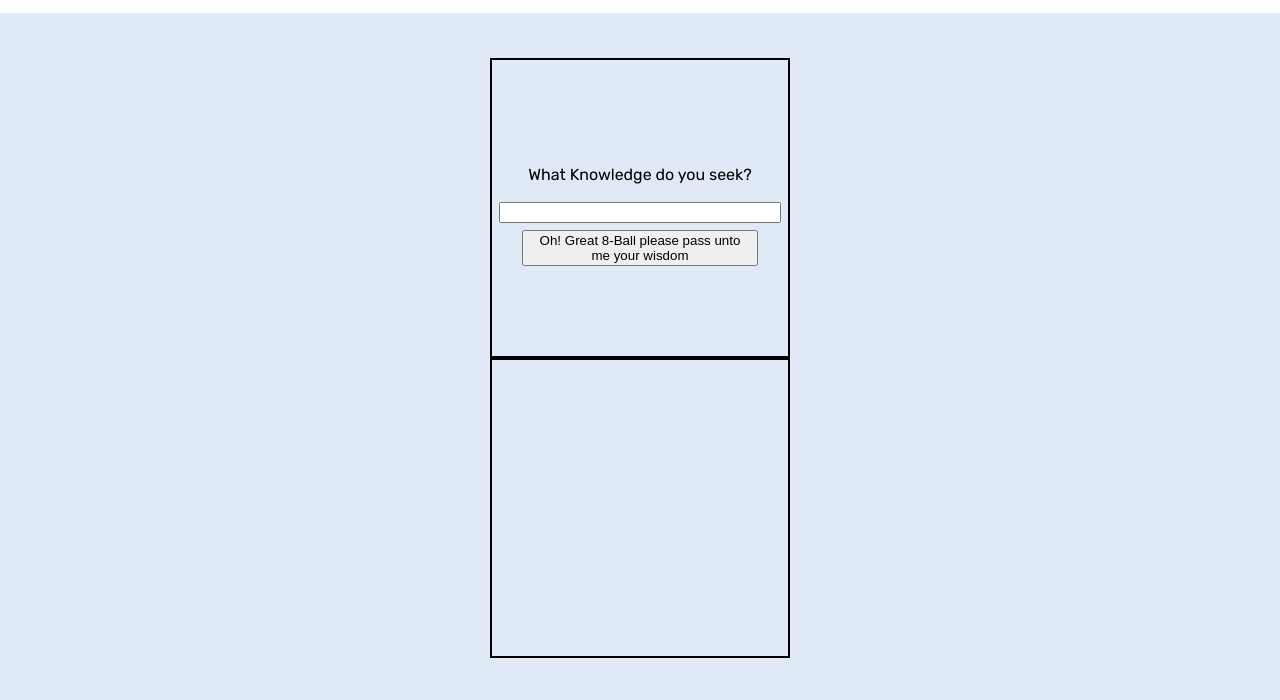
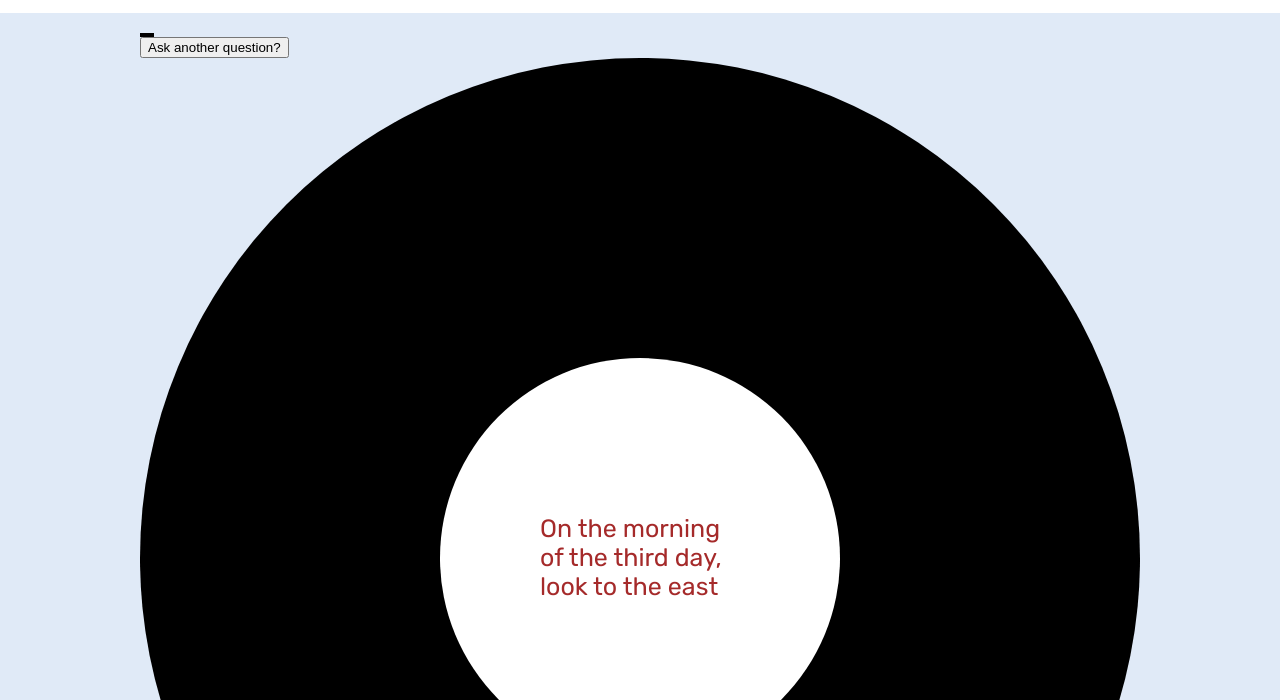
Before and after one commit to Thomas-Jenkins/magic_eightball_Assignment, a plain HTML site: page index.html in a window 1280 px wide. Both pictures are taken after a click on the button "Oh! Great 8-Ball please pass unto me your wisdom". Shown: the part 68-768 px from the top of the page. Drawn offline with Linux system fonts and the light colour scheme.

Commit message:
add JavaScript fnctionality for 8 ball and transition screen

```diff
--- a/app.js
+++ b/app.js
@@ -6,3 +6,65 @@
   // get user input
   // use user input to update state
   // update DOM to reflect the new state
+const userInput = document.getElementById('user-input');
+// console.log(userInput);
+const submit = document.getElementById('submit');
+// console.log(submit);
+const answer = document.getElementById('answer');
+//console.log(answer);
+
+const answers = [
+    'I must rest here a moment',
+    'It may be your task to find the Cracks of Doom',
+    'He that breaks a thing to find out what it is, has left the path of wisdom.',
+    'Deep is the abyss',
+    'The treacherous are ever distrustful.',
+    'Go in peace',
+    'It is wisdom to recognize necessity',
+    'All we have to decide is what to do with the time that is given us',
+    'Even the very wise cannot see all ends',
+    'On the morning of the third day, look to the east'
+];
+
+const inputBox = document.getElementById('input-box');
+const outputBox = document.getElementById('output-box');
+const userQuestion = document.getElementById('user-question');
+const reset = document.getElementById('reset');
+
+
+
+submit.addEventListener('click', () => {
+    // inputBox.classList.add('fade-out');
+    // setTimeout(() => {
+    //     inputBox.classList.add('hidden');
+    // }, 2);
+
+    // setTimeout(() => {
+    //     outputBox.classList.remove('hidden');
+    // }, 4);
+
+    inputBox.classList.add('hidden');
+    outputBox.classList.remove('hidden');
+
+    const answerIndexRandom = Math.floor(Math.random() * answers.length);
+    const randomAnswer = answers[answerIndexRandom];
+
+    answer.textContent = randomAnswer;
+
+
+
+
+    const question = userInput.value;
+    userQuestion.textContent = question;
+
+    const ballBackground = document.getElementById('ball-background');
+    ballBackground.classList.add('shake');
+
+    answer.classList.add('fade-in');
+
+});
+
+reset.addEventListener('click', () => {
+    inputBox.classList.remove('hidden');
+    outputBox.classList.add('hidden');
+});
--- a/index.html
+++ b/index.html
@@ -22,6 +22,7 @@
     </header>
 
     <main>
+
         <section id="input-box" class="box">
             <p>What Knowledge do you seek?</p>
             <input type="text" id="user-input">
@@ -30,13 +31,21 @@
                 <button id="submit-button">Oh! Great 8-Ball please pass unto me your wisdom</button>
                 <div></div>
             </div>
-
         </section>
 
-        <section id="output-box" class="box">
+        <section id="output-box" class="hidden">
+            <div class="in-line">
+               <div id="user-question"></div>
+               <button id="reset">Ask another question?</button>
+            </div>
+            <div id="ball-background">
+                <div id="eight-chara">
+                   <div id="answer">
 
+                    </div>
+                </div>
+            </div>
         </section>
-
 
     </main>
 
--- a/styles/global.css
+++ b/styles/global.css
@@ -33,6 +33,8 @@ footer {
     justify-content: flex-end;
     background-color: var(--footer-background);
 }
+
+
 /* my code after */
 main {
     display: grid;
@@ -61,3 +63,112 @@ main {
     max-width: 80%;
     margin: 5px 10% 0 10%;
 }
+#ball-background {
+    display: grid;
+    height: 1000px;
+    width: 1000px;
+    background-color: black;
+    border-radius: 500px;
+    align-items: center;
+    justify-content: center;
+}
+#eight-chara {
+    display: grid;
+    height: 400px;
+    width: 400px;
+    background-color: white;
+    margin: 60px 87.5px;
+    border-radius: 200px;
+    align-items: center;
+    justify-items: center;
+}
+#eight-chara div {
+    height: 200px;
+    width: 200px;
+    display: grid;
+    color:brown;
+    font-size: 25px;
+    align-items: center;
+    justify-content: center;
+}
+.inline {
+    display: grid;
+    grid-template-columns: 2fr 1fr;
+}
+#reset {
+    display: grid;
+}
+.hidden {
+    display: none;
+}
+#user-question {
+    display: grid;
+    font-size: 25px;
+    width: max-content;
+    padding: 0 5px;
+    align-items: center;
+    justify-content: center;
+    border: 2px solid black;
+
+}
+.shake {
+    animation: shake 0.82s cubic-bezier(.5,.07,.19,.97) both;
+    transform: translate(0, 0);
+}
+
+.fade-in {
+    animation: fade-in 1.82s ease-out both;
+    opacity: 0;
+}
+
+.fade-out {
+    animation: fade-out .5 ease-in both;
+    opacity: 1;
+}
+@keyframes fade-out {
+    100% {
+        opacity: 1;
+    }
+    75% {
+        opacity: .75;
+    }
+    50% {
+        opacity: .5;
+    }
+    0% {
+        opacity: 0;
+    }
+}
+
+@keyframes fade-in {
+    0% {
+        opacity: 0;
+    }
+    50% {
+        opacity: 0;
+    }
+    75% {
+        opacity: .5;
+    }
+    100% {
+        opacity: 1;
+    }
+}
+
+@keyframes shake {
+    10%, 90% {
+      transform: translate(-1px, 0);
+    }
+
+    20%, 80% {
+      transform: translate(2px, 0);
+    }
+
+    30%, 50%, 70% {
+      transform: translate(-4px, 0);
+    }
+
+    40%, 60% {
+      transform: translate(4px, 0);
+    }
+}
```
